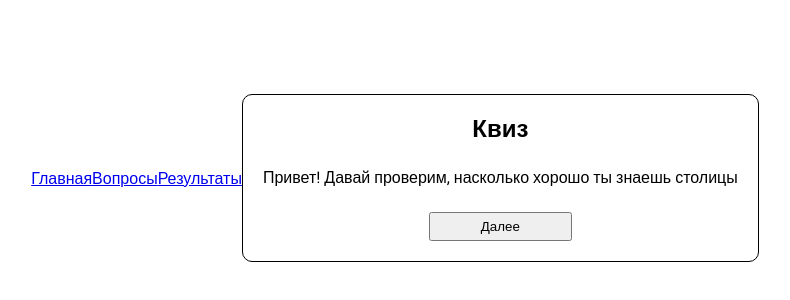
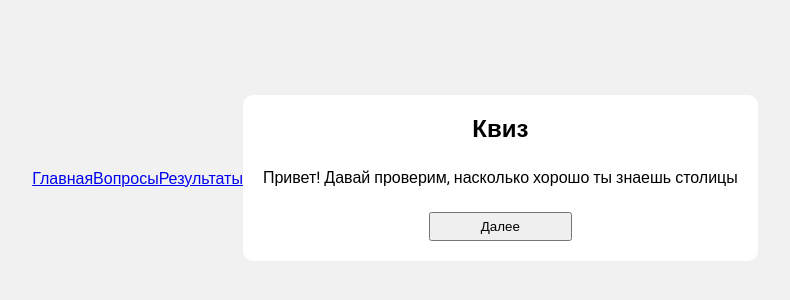
Before and after one commit to akaryaka/quiz, a React (Vite) app in the folder frontend/: page / in a window 1280 px wide. Shown: the part 222-522 px from the top of the page, without its empty margins (245-1035 px from the left). Built offline with nearby package versions, Linux system fonts and the light colour scheme; a web font is replaced by a local one.

Commit message:
ref styles

```diff
--- a/frontend/src/components/StyledForm.tsx
+++ b/frontend/src/components/StyledForm.tsx
@@ -4,7 +4,7 @@ export const StyledForm = styled.form`
   display: flex;
   flex-direction: column;
   text-align: center;
-  border: 1px solid #000;
+  background-color: #fff;
   padding: 20px;
   border-radius: 10px;
 `
--- a/frontend/src/styles/global.style.ts
+++ b/frontend/src/styles/global.style.ts
@@ -9,6 +9,7 @@ const GlobalStyles = createGlobalStyle`
 
   body {
     font-family: 'Roboto', sans-serif;
+    background-color: rgb(241 241 241);
   }
 `;
 
```
